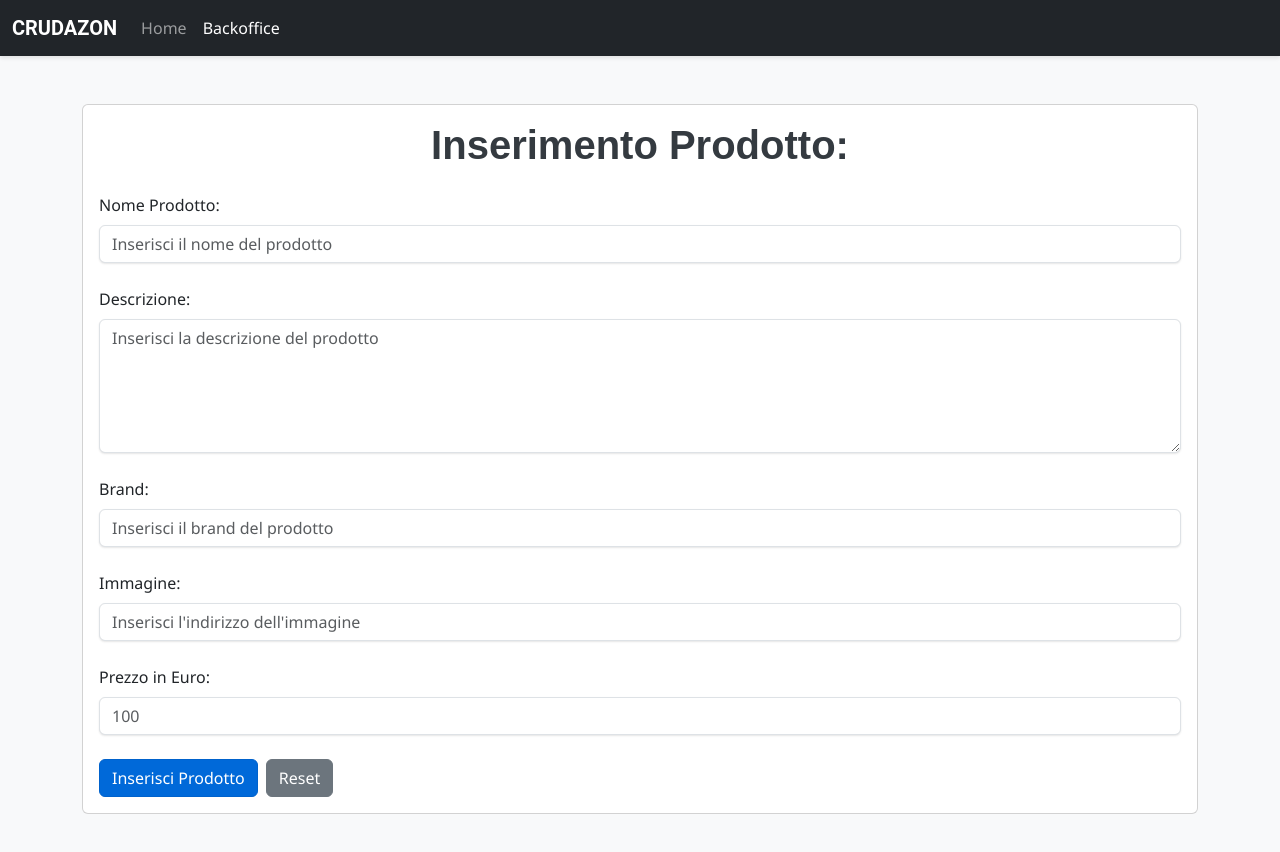
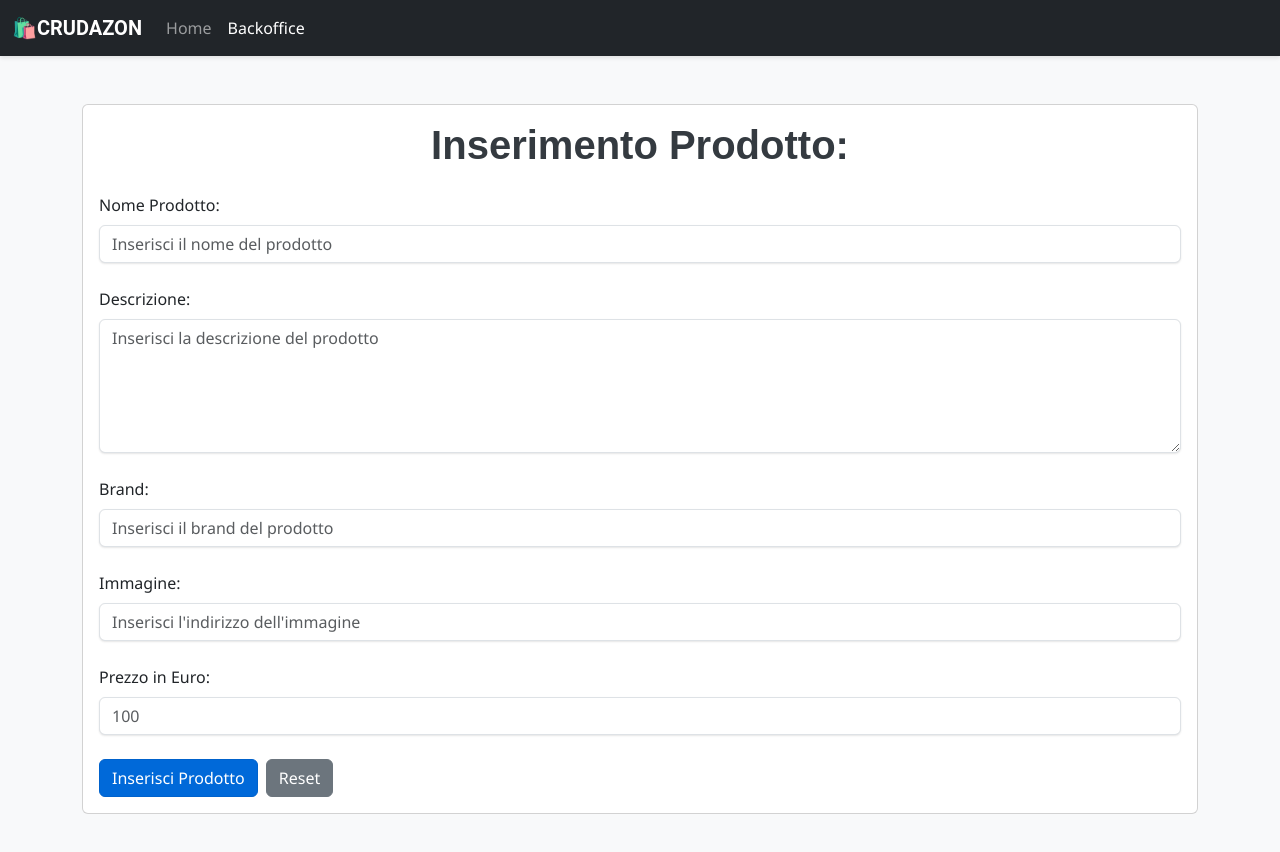
Before and after one commit to EmaBia00/U2-W3-D5---CRUDAZON, a plain HTML site: page backoffice.html in a window 1280 px wide. Drawn offline with nearby package versions, Linux system fonts and the light colour scheme.

Commit message:
Update logo

```diff
--- a/backoffice.html
+++ b/backoffice.html
@@ -14,8 +14,8 @@
     <!-- Navbar -->
     <nav class="navbar navbar-expand-md navbar-dark bg-dark">
         <div class="container-fluid">
-            <a class="navbar-brand" href="#">CRUDAZON</a>
-            <button class="navbar-toggler" type="button" data-bs-toggle="collapse"
+            <a class="navbar-brand" href="./index.html""><span>🛍️</span>CRUDAZON</a>
+            <button class=" navbar-toggler" type="button" data-bs-toggle="collapse"
                 data-bs-target="#navbarSupportedContent" aria-controls="navbarSupportedContent" aria-expanded="false"
                 aria-label="Toggle navigation">
                 <span class="navbar-toggler-icon"></span>
```
Also changed, not shown: details.html (+2 -2 lines), index.html (+2 -2 lines). Lines whose indentation alone changed are shown as unchanged.
